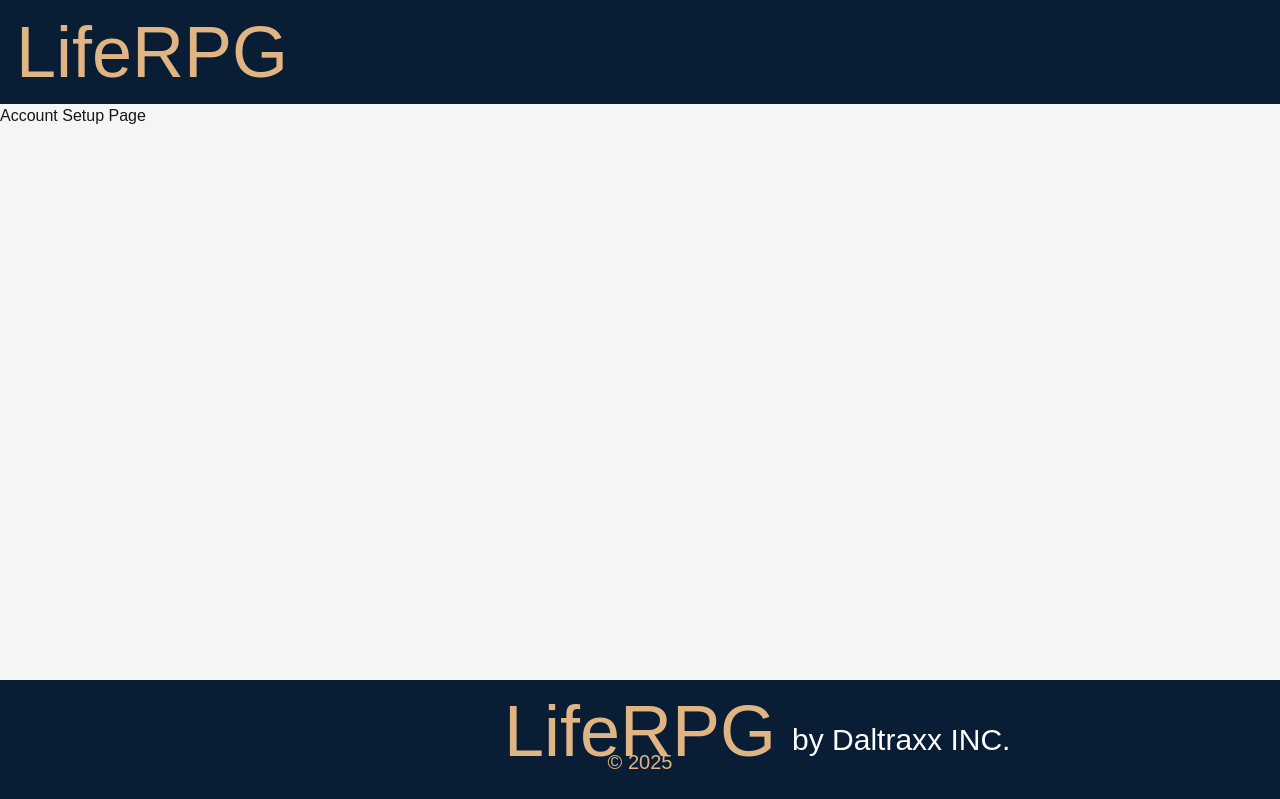
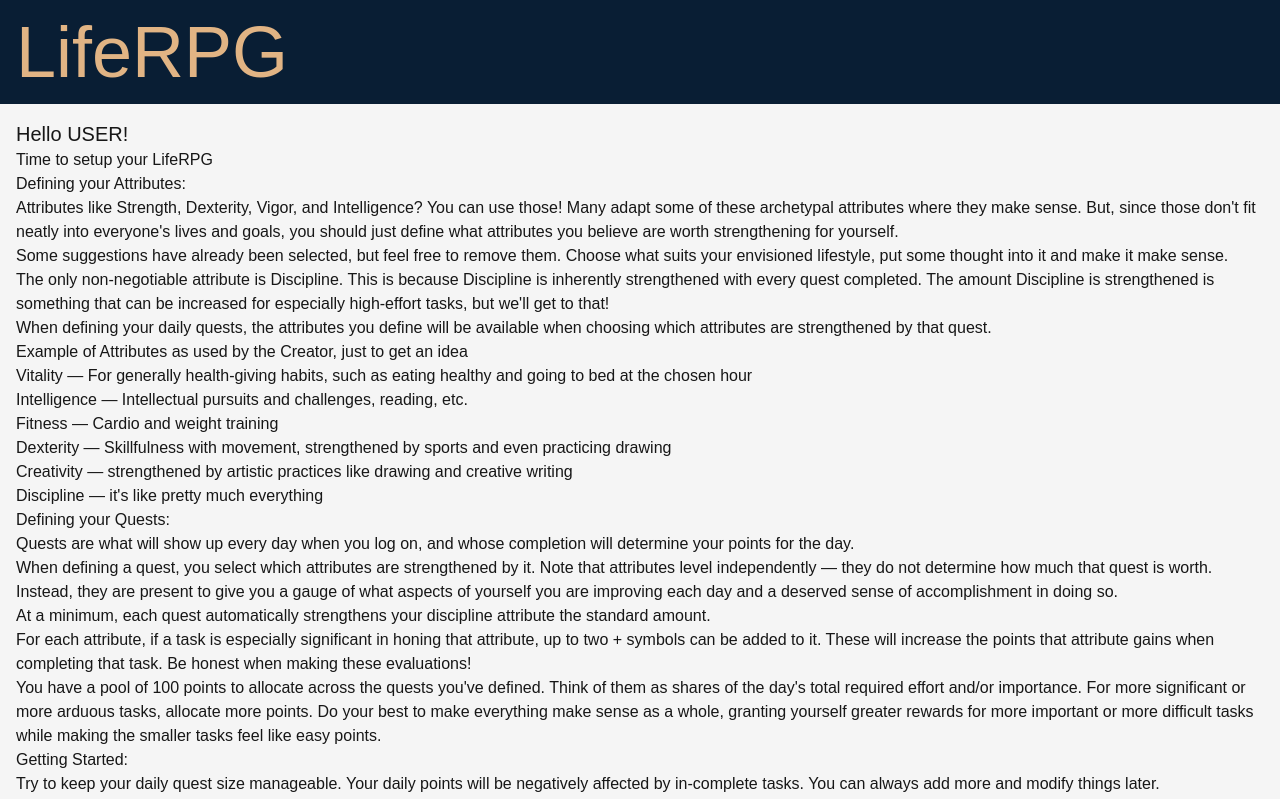
Before and after one commit to Daltraxx/life-rpg, a Next.js app: page /account-setup in a window 1280 px wide. Shown: the top 799 px of the page. Built offline with nearby package versions, Linux system fonts and the light colour scheme; a web font is replaced by a local one.

Commit message:
use copy file in account setup intro component

```diff
--- a/src/app/(account-creation)/account-setup/page.tsx
+++ b/src/app/(account-creation)/account-setup/page.tsx
@@ -1,3 +1,5 @@
+import Intro from "@/app/ui/account-creation/AccountSetup/Intro/Intro";
+
 import type { Metadata } from "next";
 export const metadata: Metadata = {
   title: "Account Setup",
@@ -6,5 +8,5 @@ export const metadata: Metadata = {
 };
 
 export default function AccountSetupPage() {
-  return <div>Account Setup Page</div>;
+  return <Intro />;
 }
--- /dev/null
+++ b/src/app/ui/account-creation/AccountSetup/Intro/Intro.tsx
@@ -0,0 +1,36 @@
+import Bounded from "@/app/ui/JSXWrappers/Bounded";
+import introCopy from "@/copy/account-creation/account-setup/intro";
+import { Span } from "@/app/ui/JSXWrappers/TextWrappers";
+
+const explainerSections = introCopy.explainers.map((explainer, index) => (
+  <section key={index}>
+    <h3>{explainer.title}</h3>
+    <ul>
+      {explainer.points.map((point, pointIndex) => (
+        <li key={pointIndex}>
+          {point.text}
+          {point.nestedPoints && (
+            <ul>
+              {point.nestedPoints.map((nestedPoint, nestedPointIndex) => (
+                <li key={nestedPointIndex}>{nestedPoint}</li>
+              ))}
+            </ul>
+          )}
+        </li>
+      ))}
+    </ul>
+  </section>
+));
+
+export default function Intro() {
+  return (
+    <Bounded>
+      <section>
+        <Span>Hello USER!</Span>
+        <h1>{introCopy.heading}</h1>
+      </section>
+
+      <section>{explainerSections}</section>
+    </Bounded>
+  );
+}
--- a/src/copy/account-creation/account-setup/intro.ts
+++ b/src/copy/account-creation/account-setup/intro.ts
@@ -1,4 +1,4 @@
-export const introCopy = {
+const introCopy = {
   heading: "Time to setup your LifeRPG",
   explainers: [
     {
```
Also changed, not shown: src/app/ui/account-creation/AccountSetup/Intro/styles.module.css (added).
